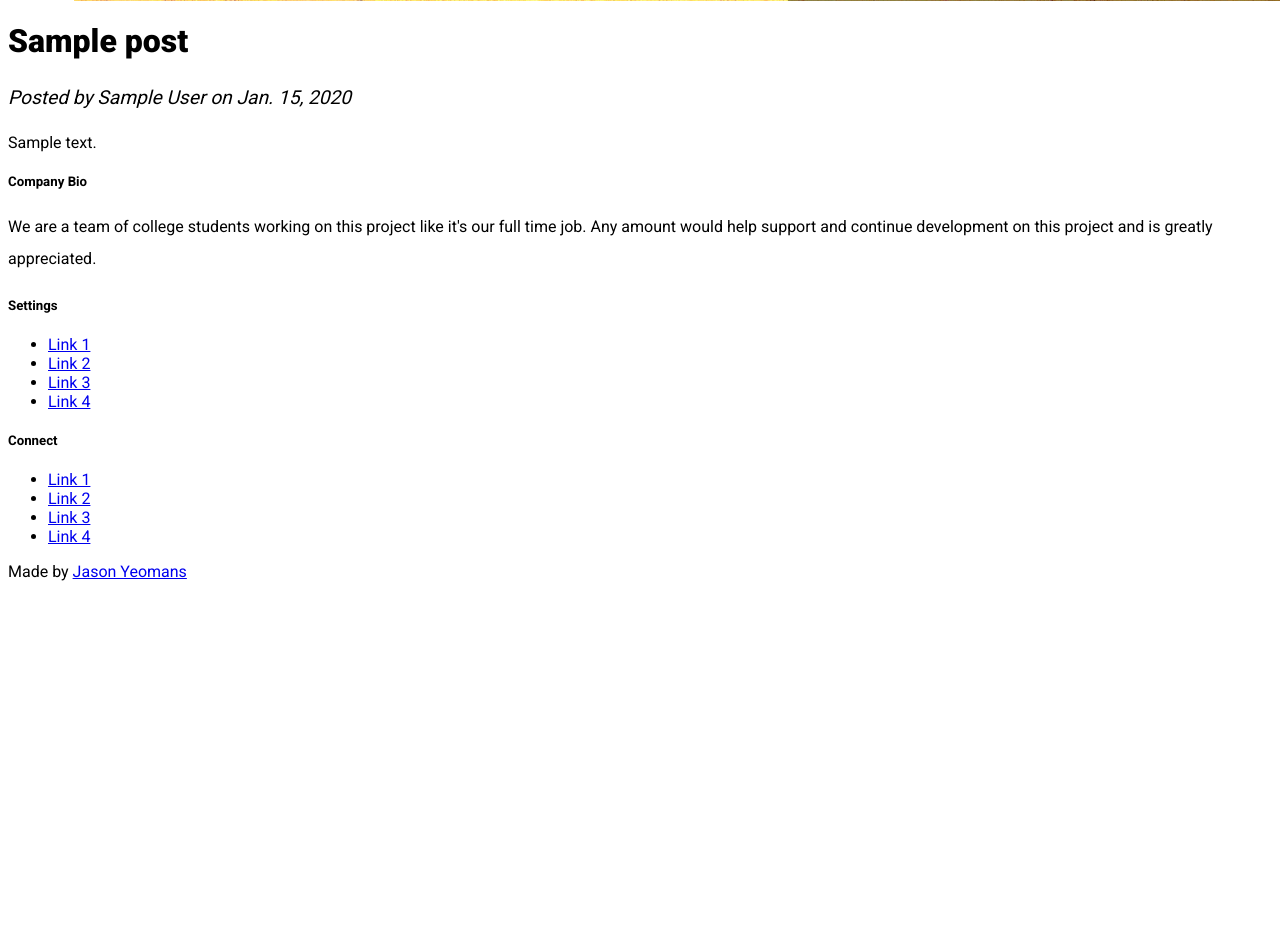
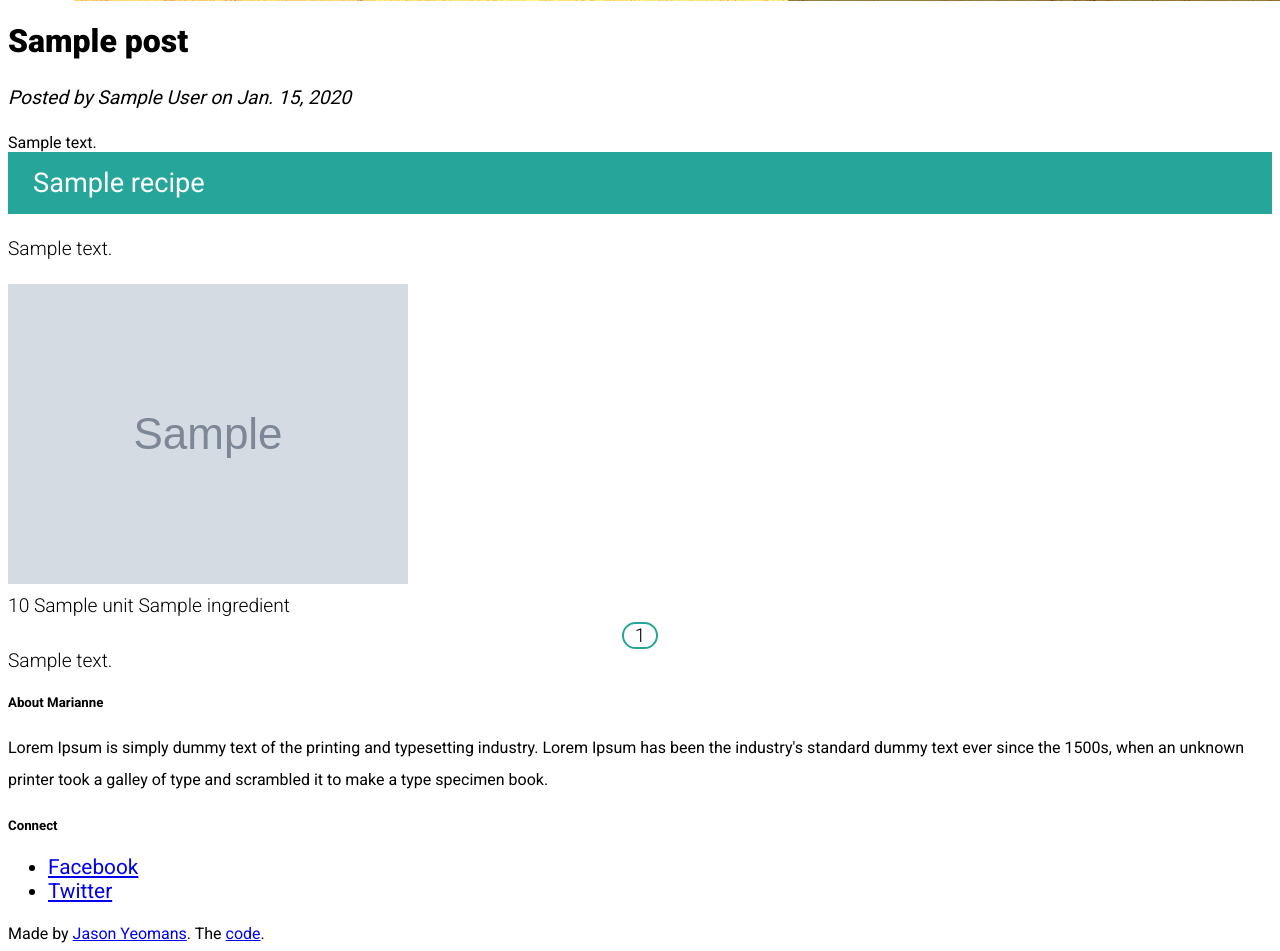
Before and after one commit to YeomansIII/healthycookingfortoday, a Django app: template django-project/templates/index.html in a window 1280 px wide; the page is wider, and only the part inside the window is pictured. Shown: the part 688-1639 px from the top of that part. Before the commit the page ends 1269 px from the top of that part, so only its background shows below. Run offline with Django 3.2, Linux system fonts and the light colour scheme; the template is opened without the code that fills it: most values are stand-ins (such as "Sample title", 1, 10 or a date in 2020); grey boxes marked "Sample" are stand-in pictures; style sheets or scripts are compiled from the project's sources; some libraries are stand-ins or nearby versions.

Commit message:
lots of styling

```diff
--- a/django-project/static/scss/_variables.scss
+++ b/django-project/static/scss/_variables.scss
@@ -6,5 +6,6 @@ $black: #000;
 $white: #fff;
 $text-color: #444;
 $teal: #26a69a;
+$light-teal: #c0f0ec;
 $semi-trans9-white: rgba(255, 255, 255, 0.9);
 $semi-trans6-black: rgba(40, 40, 40, 0.6);
--- a/django-project/static/scss/main.scss
+++ b/django-project/static/scss/main.scss
@@ -27,6 +27,11 @@ p {
 .parallax-container .section {
   width: 100%;
 }
+.page-footer {
+  .social-links {
+    font-size: 1.3rem;
+  }
+}
 @media only screen and (max-width: 992px) {
   .parallax-container .section {
     position: absolute;
--- a/django-project/static/scss/post.scss
+++ b/django-project/static/scss/post.scss
@@ -88,9 +88,31 @@
     }
   }
   .card {
+    font-size: 1.2rem;
+    font-weight: 300;
     height: auto;
+    .card-title {
+      padding: 15px 25px;
+      background-color: $teal;
+      color: $white;
+      font-weight: 400;
+      font-size: 1.7rem;
+    }
     .card-content {
       height: auto;
+      //padding-top: 0;
+      .ingredient {
+        margin: 5px 0;
+      }
+      .step {
+        .step-num {
+          width: 1.7em;
+          margin: auto;
+          border: 2px solid $teal;
+          border-radius: 1000px;
+          //background-color: $light-teal;
+        }
+      }
     }
   }
 }
--- a/django-project/templates/layouts/featured_post.html
+++ b/django-project/templates/layouts/featured_post.html
@@ -7,5 +7,35 @@
   <div class="flow-text post-info">
     <p class="post-created-author"><i>Posted by {{post.author}} on {{post.publish_at.date}}</i></p>
   </div>
-  <div class="post-body flow-text">{{post.body|safe}}</div>
+  <div class="post-body flow-text">{{post.body|safe}} </div>
+  {% for recipe, ingredients, steps in recipes %}
+  <div class="card large">
+    <div class="card-title">{{ recipe.name }}</div>
+    <div class="card-content">
+      <p>
+        {{ recipe.text | safe }}
+      </p>
+      <div class="row ingredients">
+        {% if recipe.image %}<img class="col s12 m6" src="{{recipe.image.get_absolute_url}}"
+        />{% endif %} {% for ingredient in ingredients %}
+        <div class="col s12 m6 ingredient">
+          {{ ingredient.quantity }} {{ ingredient.unit }} {{ ingredient.name }}
+        </div>
+        {% endfor %}
+      </div>
+      {% for step in steps %}
+      <div class="row step">
+        <div class="col s2 m1" style="text-align: center">
+          <div class="step-num">
+            {{ forloop.counter }}
+          </div>
+        </div>
+        <div class="col s10 m11">
+          {{ step.text }}
+        </div>
+      </div>
+      {% endfor %}
+    </div>
+  </div>
+  {% endfor %}
 </div>
--- a/django-project/templates/layouts/footer.html
+++ b/django-project/templates/layouts/footer.html
@@ -2,36 +2,27 @@
   <div class="container">
     <div class="row">
       <div class="col l6 s12">
-        <h5 class="white-text">Company Bio</h5>
-        <p class="grey-text text-lighten-4">We are a team of college students working on this project like
-          it's our full time job. Any amount would help support and continue
-          development on this project and is greatly appreciated.</p>
+        <h5 class="white-text">About Marianne</h5>
+        <p class="grey-text text-lighten-4">Lorem Ipsum is simply dummy text of the printing and typesetting
+          industry. Lorem Ipsum has been the industry's standard dummy
+          text ever since the 1500s, when an unknown printer took a galley
+          of type and scrambled it to make a type specimen book.</p>
 
 
       </div>
-      <div class="col l3 s12">
-        <h5 class="white-text">Settings</h5>
-        <ul>
-          <li><a class="white-text" href="#!">Link 1</a></li>
-          <li><a class="white-text" href="#!">Link 2</a></li>
-          <li><a class="white-text" href="#!">Link 3</a></li>
-          <li><a class="white-text" href="#!">Link 4</a></li>
-        </ul>
-      </div>
-      <div class="col l3 s12">
+      <div class="col l3 s12 offset-l3">
         <h5 class="white-text">Connect</h5>
-        <ul>
-          <li><a class="white-text" href="#!">Link 1</a></li>
-          <li><a class="white-text" href="#!">Link 2</a></li>
-          <li><a class="white-text" href="#!">Link 3</a></li>
-          <li><a class="white-text" href="#!">Link 4</a></li>
+        <ul class="social-links">
+          <li><a class="white-text" href="#!"><i class="mdi mdi-facebook"></i> Facebook</a></li>
+          <li><a class="white-text" href="#!"><i class="mdi mdi-twitter"></i> Twitter</a></li>
         </ul>
       </div>
     </div>
   </div>
   <div class="footer-copyright">
     <div class="container">
-      Made by <a class="brown-text text-lighten-3" href="https://yeomans.io">Jason Yeomans</a>
+      Made by <a class="brown-text text-lighten-3" href="https://yeomans.io">Jason Yeomans</a>.
+      The <a class="brown-text text-lighten-3" href="https://github.com/YeomansIII/healthycookingfortoday">code</a>.
     </div>
   </div>
 </footer>
```
Also changed, not shown: django-project/blogger/views.py (+11 -1 lines), django-project/templates/layouts/post.html (+16 -10 lines), django-project/templates/view_recipe.html (added, +22 -0 lines).
